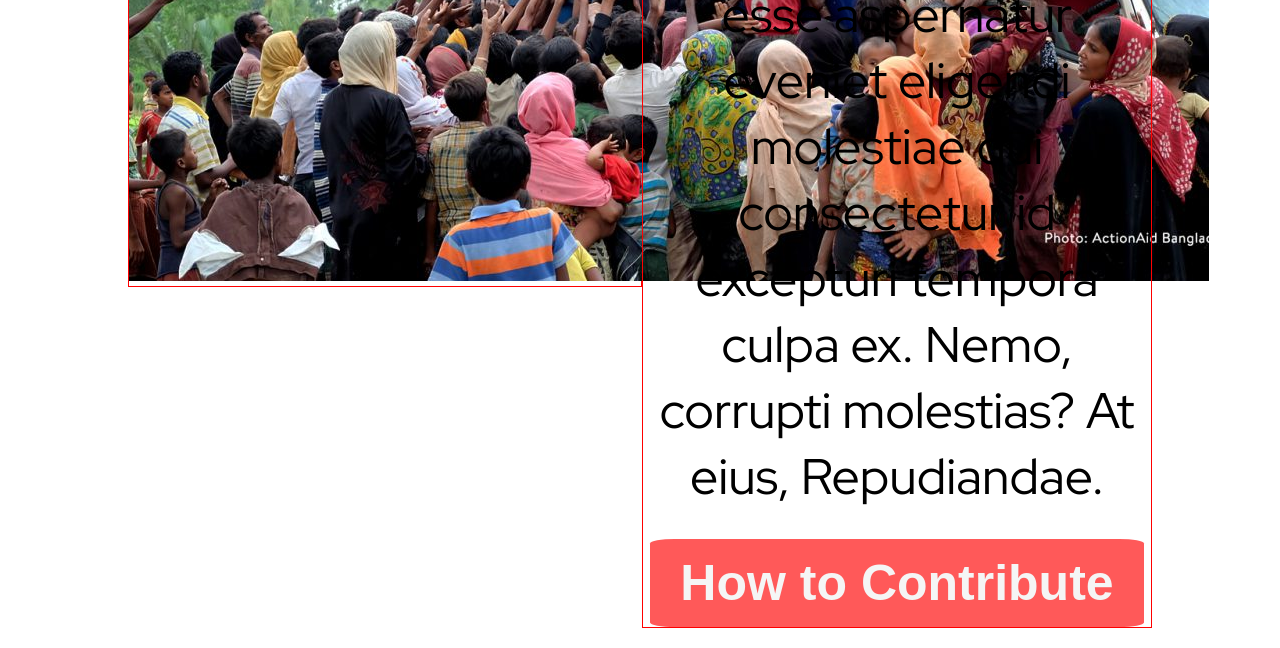
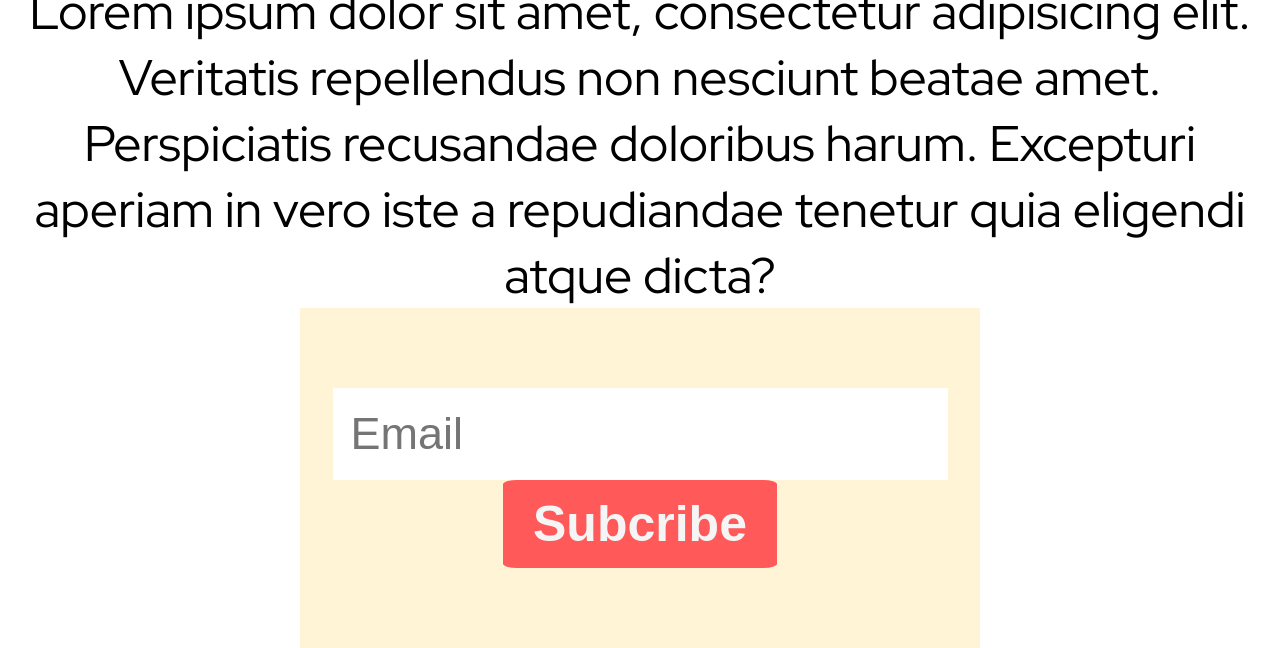
Before and after one commit to farhadbgd/assignment-one, a plain HTML site: page index.html in a window 1280 px wide. Shown: the part 736-1384 px from the top of the page. Drawn offline with Linux system fonts and the light colour scheme.

Commit message:
subcriber

```diff
--- a/index.html
+++ b/index.html
@@ -19,7 +19,7 @@
         </div>
     </section> -->
 
-    <!-- <section class="dnt-today">
+    <section class="dnt-today">
         <h2>Donate Today</h2>
         <p>Lorem, ipsum dolor sit amet consectetur adipisicing elit. Iure dignissimos in perferendis sit laudantium inventore sequi labore eos consectetur omnis?</p>
         <div class="amount-group">
@@ -31,10 +31,10 @@
         </div>
 
         <div class="input-div">
-            <input type="amount" placeholder="Other Amount (Taka)" >
+            <input class="input-amount" type="amount" placeholder="Other Amount (Taka)" >
         </div>
         <button class="btn">Donate Now</button>
-    </section> -->
+    </section>
 
 
     <!-- <section class="donate-plan">
@@ -59,7 +59,7 @@
             </div>
         </div>
     </section> -->
-    <section class="need-survive">
+  <!--  <section class="need-survive">
         <div class="survive-img half-width">
             <img src="/images/images/donation2.jpg" alt="">
         </div>
@@ -70,16 +70,18 @@
             </div>
             <button class="btn">How to Contribute</button>
         </div>
-    </section>
-        <!-- <form action="">
+    </section>-->
+
+    <section class="sub-section">
+        <form action="">
             <h2>Get My Updates</h2>
             <p>Lorem ipsum dolor sit amet, consectetur adipisicing elit. Veritatis repellendus non nesciunt beatae amet. Perspiciatis recusandae doloribus harum. Excepturi aperiam in vero iste a repudiandae tenetur quia eligendi atque dicta?</p>
-            <div>
-                <input type="email">
-                <button>Subcribe</button>
+            <div class="subcribe">
+                <input type="email" class="subcribe-input" placeholder="Email">
+                <button class="btn">Subcribe</button>
             </div>
         </form>
-    </section> -->
+    </section>
 
 </body>
 <!-- <div>
--- a/style.css
+++ b/style.css
@@ -72,7 +72,7 @@ p{
     margin-top: 25px;
     margin-bottom: 25px;
 }
-input {
+.input-amount {
     outline: 0;
     border-width: 0 0 2px;
     border-color:#dadada;
@@ -136,3 +136,23 @@ input {
     margin-top: 30px;
     margin-bottom: 30px;
 }
+.sub-section{
+    text-align: center;
+
+}
+
+.subcribe{
+    padding: 80px 20px;
+    width: 50%;
+    text-align: center;
+    align-items: center;
+    justify-items: center;
+    margin: auto;
+    background: #FFF4D6;
+
+}
+.subcribe-input{
+    font-size: 45px;
+    padding: 20px 18px;
+    border: none;
+}
```
